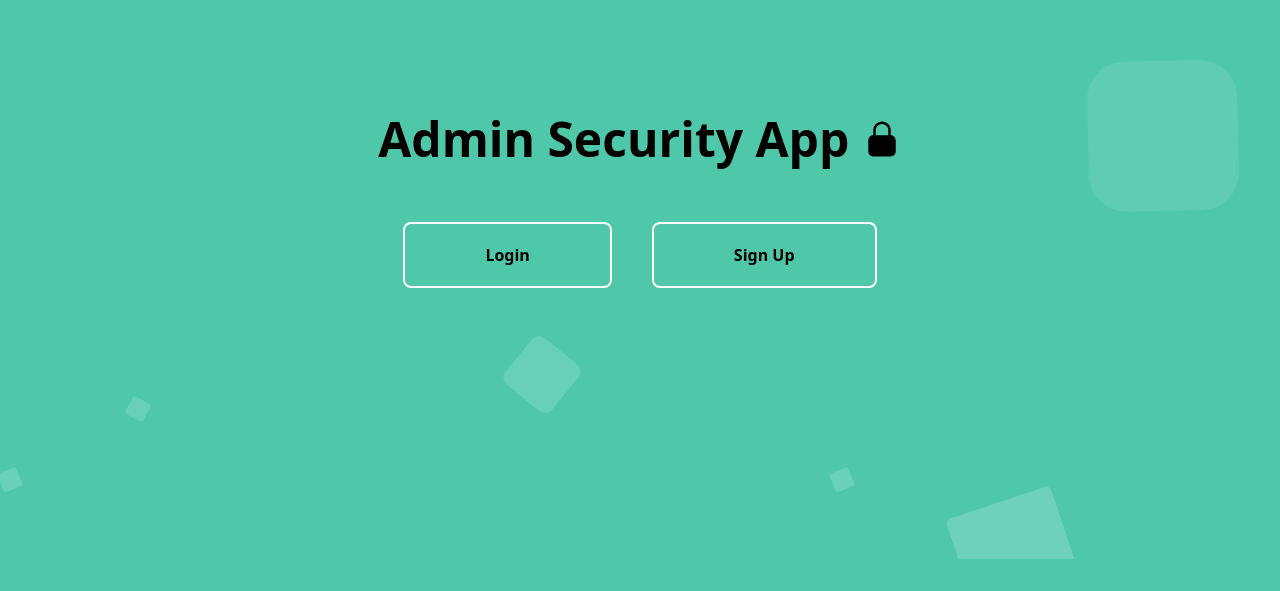
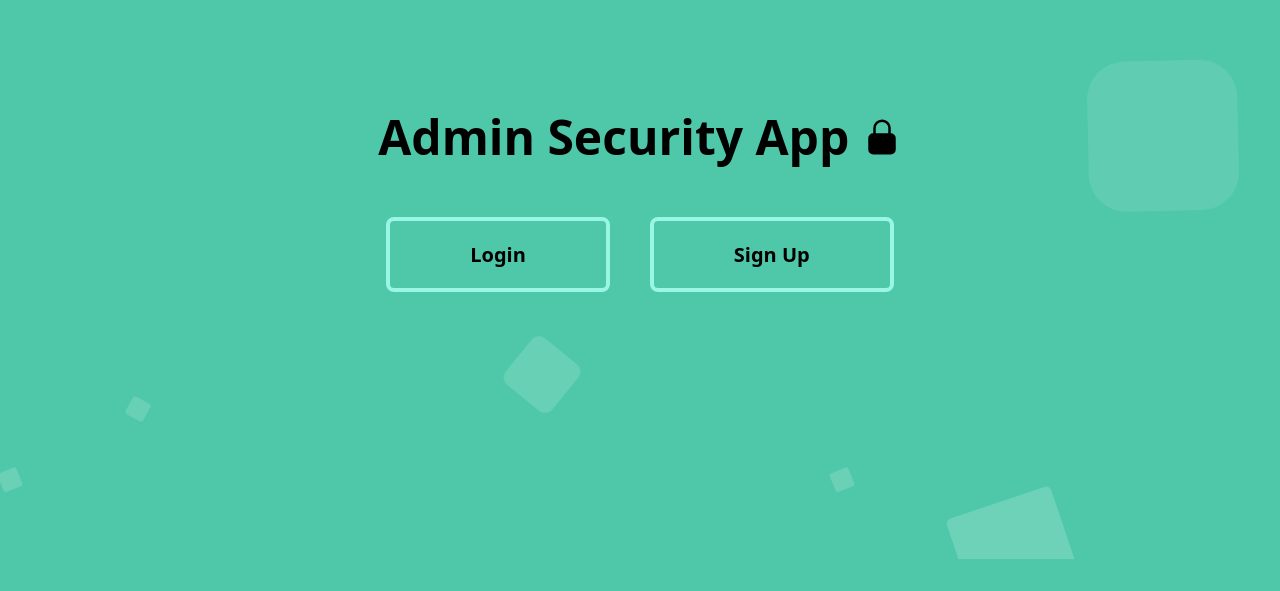
Before and after one commit to sbcodes90/mongodb-connection, a React (Create React App) app in the folder frontend/client/: page / in a window 1280 px wide. Shown: the part 209-800 px from the top of the page. Built offline with nearby package versions, Linux system fonts and the light colour scheme.

Commit message:
more css updates

```diff
--- a/frontend/client/src/components/NewWelcomePage.js
+++ b/frontend/client/src/components/NewWelcomePage.js
@@ -11,8 +11,8 @@ function NewWelcomePage() {
         <div className="flex flex-col justify-center items-center min-h-screen  ">
     <div className="text-5xl font-black pb-20 ">Admin Security App <LockClosedIcon className='w-10 h-10 inline-block mt-[-10px]' color='black' /></div>
     <div className='space-x-10'>
-    <Link className='border-white border-2  px-20 py-5 rounded-lg font-bold' to="/login">Login</Link>
-    <Link className='border-white border-2  px-20 py-5 rounded-lg font-bold'  to="/signup">Sign Up</Link>
+    <Link className='border-teal-200 border-4  px-20 py-5 rounded-lg font-bold text-xl' to="/login">Login</Link>
+    <Link className='border-teal-200 border-4  px-20 py-5 rounded-lg font-bold text-xl'  to="/signup">Sign Up</Link>
     </div>
     </div>
             <li></li>
```
